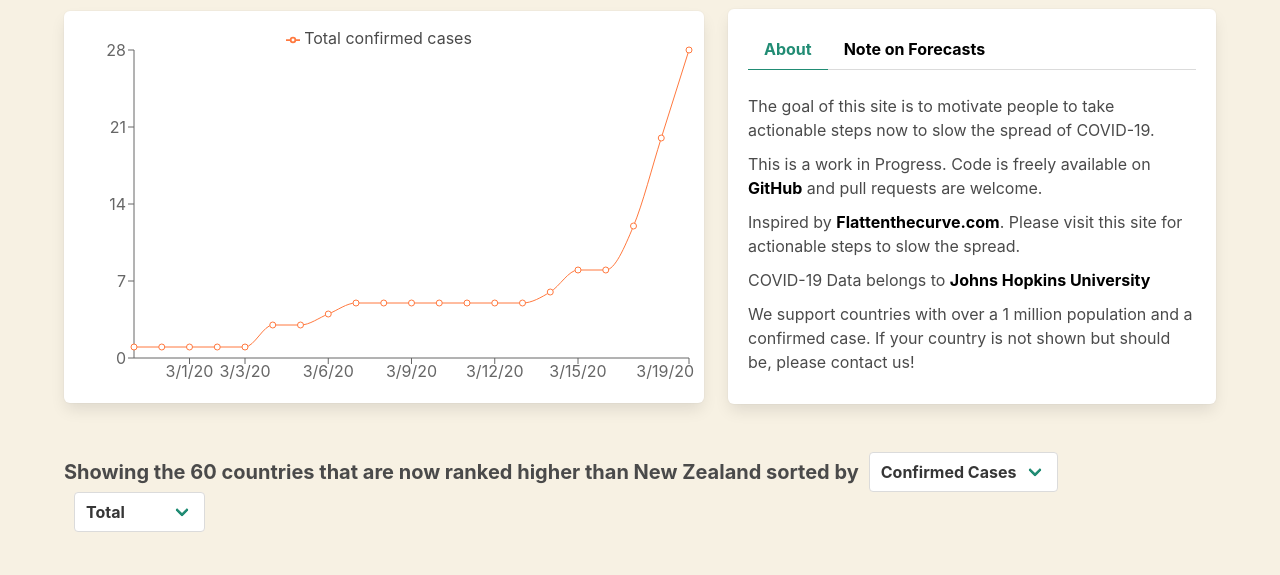
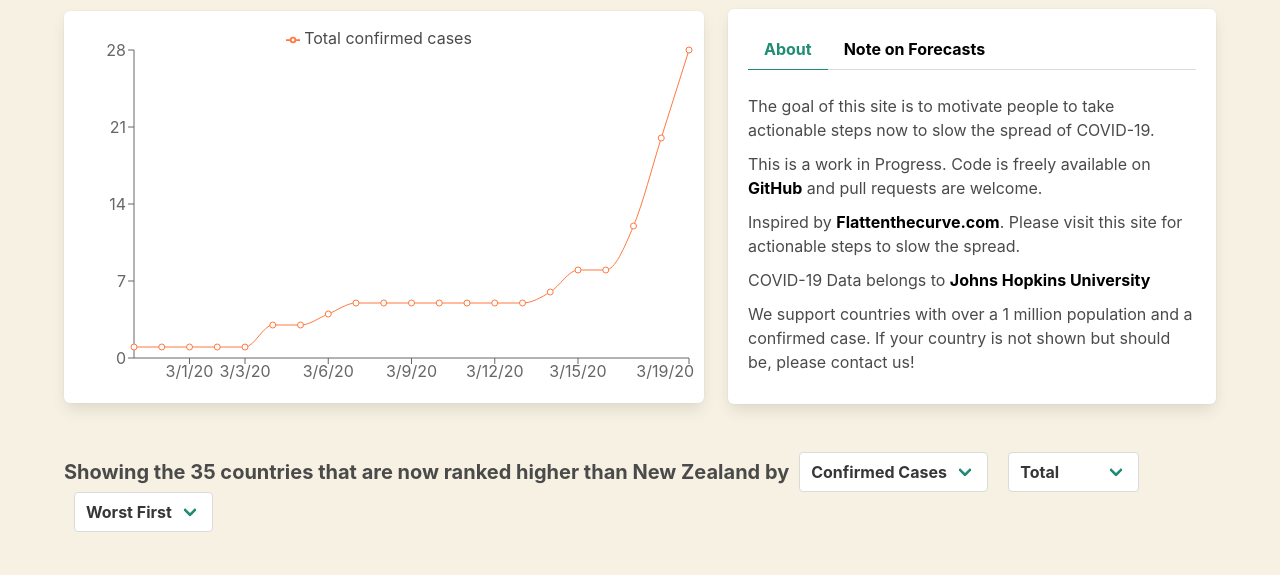
Before and after one commit to carlaiau/flatten-the-curve, a Gatsby site in the folder client/: page / in a window 1280 px wide. Shown: the part 340-915 px from the top of the page. Built offline with nearby package versions, Linux system fonts and the light colour scheme; Gatsby itself is replaced by a stand-in of ours.

Commit message:
Hero into component, getTopCountries now util

```diff
--- /dev/null
+++ b/client/src/components/hero.js
@@ -0,0 +1,34 @@
+import React from 'react'
+
+const Hero = ({selected_country, countries, changeFn}) => (
+    <section className="hero is-info ">
+      <div className="hero-body">
+        <div className="container">
+          <div className="columns">
+            <div className="column">
+              <h1 className="title">
+                COVID-19: Flatten The Curve
+              </h1>
+              <p className="subtitle is-size-5">A unique way of showing the importance of early protective measures</p>
+              <p className="is-size-6">Data updated at <strong className="has-text-white">4:13pm March 19 2020 NZT</strong></p>
+            </div>
+            <div className="column is-narrow">
+              <div className="field">
+                <label className="label has-text-white is-size-5">Choose your country</label>
+                <div className="control">
+                  <div className="select is-medium">
+                    <select value={selected_country} onChange={changeFn}>
+                      {countries.map( ({country_name } ) => (
+                        <option key={country_name} value={country_name}>{country_name}</option>
+                      ))}
+                    </select>
+                  </div>
+                </div>
+              </div>
+            </div>
+          </div>
+        </div>
+      </div>
+    </section>
+)
+export default Hero
--- a/client/src/pages/index.js
+++ b/client/src/pages/index.js
@@ -1,8 +1,10 @@
 import React from "react"
 import { graphql} from "gatsby"
+import Hero from "../components/hero"
 import SEO from "../components/seo"
 import Tabs from "../components/tabs"
 import Modal from "../components/modal"
+import GetTopCountries from '../utils/get-top-countries.js'
 
 import 'bulma/css/bulma.css'
 import '../styles/custom.css'
@@ -22,12 +24,14 @@ export default class IndexPage extends React.Component{
       numberFormat: new Intl.NumberFormat(),
       field: 'confirmed',
       per: 'total',
+      sort: 'worst',
       limit: 60,
       modal_open: false,
       active_country: null,
       comparable_country: null,
       width:  800,
-      height: 182
+      height: 182,
+      min_days_ahead: 10 // This is actually meant to be 7
     }
   }
 
@@ -36,7 +40,7 @@ export default class IndexPage extends React.Component{
   }
 
   render(){
-    const {selected_country, countries_in_select_box, countries, field, per, limit} = this.state
+    const {selected_country, countries_in_select_box, countries, field, sort, per, limit} = this.state
 
     let full_field_name = field === 'confirmed' ?
       (per === 'total' ? 'confirmed' : 'confirmed_per_mil') :
@@ -51,77 +55,16 @@ export default class IndexPage extends React.Component{
         active_country.highest = time
     })
 
-    countries.forEach( (country) => {
-      let earliest = {}
-      let highest = {}
-      country.time_series.forEach( (time) => {
-        if(earliest[full_field_name]){
-          if(time[full_field_name] < earliest[full_field_name] && ( time[full_field_name] >= active_country.highest[full_field_name]) )
-            earliest = time
-        }
-        else if(!earliest[full_field_name] && time[full_field_name] >= active_country.highest[full_field_name])
-          earliest = time
-
-        if(highest[full_field_name] && time[full_field_name] > highest[full_field_name])
-          highest = time
-        else if(!highest[full_field_name])
-          highest = time
-      })
-      country.earliest = earliest
-      country.highest = highest
-    })
 
 
-    const the_latest_date = active_country.highest
-
-
-
-
-
-    //sort
-    countries.sort((a, b) => (a.highest[full_field_name] < b.highest[full_field_name]) ? 1 : -1)
-
-
-    // Then choose top
-    const top = countries.filter(
-      c => c.highest[full_field_name] > active_country.highest[full_field_name]
-    ).slice(0, limit)
-
-
-
-    const Hero = () => (
-      <section className="hero is-info ">
-      <div className="hero-body">
-        <div className="container">
-          <div className="columns">
-            <div className="column">
-              <h1 className="title">
-                COVID-19: Flatten The Curve
-              </h1>
-              <p className="subtitle is-size-5">A unique way of showing the importance of early protective measures</p>
-              <p className="is-size-6">Data updated at <strong className="has-text-white">4:13pm March 19 2020 NZT</strong></p>
-            </div>
-            <div className="column is-narrow">
-              <div className="field">
-                <label className="label has-text-white is-size-5">Choose your country</label>
-                <div className="control">
-                  <div className="select is-medium">
-                    <select value={selected_country} onChange={e => this.setState({selected_country: e.target.value})}>
-                      {countries_in_select_box.map( ({country_name, highest_confirmed }) => (
-                        <option key={country_name} value={country_name}>{country_name}</option>
-                      ))}
-                    </select>
-                  </div>
-                </div>
-              </div>
-            </div>
-          </div>
-        </div>
-      </div>
-    </section>
-    )
-
-
+    const top = GetTopCountries({
+      countries,
+      active_country,
+      field: full_field_name,
+      min_days_ahead: this.state.min_days_ahead,
+      sort,
+      limit
+    })
 
     const Graph = () => {
       const filteredData = this.state.field == 'confirmed' ? active_country.time_series.filter(t => parseInt(t.confirmed) > 0) : active_country.time_series.filter(t => parseInt(t.deaths) > 0)
@@ -155,7 +98,7 @@ export default class IndexPage extends React.Component{
     return (
       <React.Fragment>
         <SEO title="Home" />
-        <Hero/>
+        <Hero countries={countries_in_select_box} selected_country={selected_country} changeFn={ (e) => this.setState({selected_country: e.target.value}) }/>
 
 
 
@@ -171,7 +114,9 @@ export default class IndexPage extends React.Component{
                   </span>
                 </p>
 
-                <div className="box" style={{padding: '10px'}}><Graph /></div>
+                <div className="box" style={{padding: '10px'}}>
+                  <Graph />
+                </div>
               </div>
               <div className="column">
                 <div className="field is-grouped is-horizontal">
@@ -204,7 +149,7 @@ export default class IndexPage extends React.Component{
               <div className="column">
                 <div className="title-with-inputs" style={{marginBottom: '10px'}}>
                   <p className="is-size-5">
-                    Showing the {top.length} countr{top.length === 1? 'y': 'ies'} that are now ranked higher than {active_country.country_name} sorted by
+                    Showing the {top.length} countr{top.length === 1? 'y': 'ies'} that are now ranked higher than {active_country.country_name} by
                   </p>
                   <div className="field is-grouped is-horizontal">
                     <div className="control">
@@ -222,6 +167,16 @@ export default class IndexPage extends React.Component{
                         <select value={this.state.per} onChange={e => this.setState({per: e.target.value})}>
                           <option value="total">Total</option>
                           <option value="per_million">Per Millon</option>
+                        </select>
+                      </div>
+                    </div>
+                  </div>
+                  <div className="field is-grouped is-horizontal">
+                    <div className="control">
+                      <div className="select">
+                        <select value={this.state.sort} onChange={e => this.setState({sort: e.target.sort})}>
+                          <option value="worst">Worst First</option>
+                          <option value="best">Best First</option>
                         </select>
                       </div>
                     </div>
--- /dev/null
+++ b/client/src/utils/get-top-countries.js
@@ -0,0 +1,42 @@
+
+// This utility function returns the top countries after filtering depending on the field to sort, which country is active
+// And the minimum days that the country has needed to been infected since the active countires infection level.
+// min_days_ahead works if it set off by 3. Not sure what is going on here, but will resolve at some point
+const GetTopCountries = ({countries, active_country, min_days_ahead = 10, field, sort, limit}) => {
+    countries.forEach( (country) => {
+        let earliest = {}
+        let highest = {}
+        let index_when_exceeds_active = 0
+
+        country.time_series.forEach( (time, i) => {
+          if( earliest.hasOwnProperty(field) ){
+            if(time[field] < earliest[field] && ( time[field] >= active_country.highest[field]) ){
+              earliest = time
+              index_when_exceeds_active = i
+            }
+          }
+          else if(! earliest.hasOwnProperty(field) && time[field] >= active_country.highest[field]){
+            earliest = time
+            index_when_exceeds_active = i
+          }
+
+          if( highest.hasOwnProperty(field) && time[field] > highest[field] )
+            highest = time
+          else if(! highest.hasOwnProperty(field) )
+            highest = time
+        })
+        country.earliest = earliest
+        country.highest = highest
+        country.days_ahead_of_active = country.time_series.length  - index_when_exceeds_active
+
+    })
+
+    return countries
+    .filter(    (c) => c.days_ahead_of_active >= min_days_ahead )
+    .sort(      (a, b) => (a.highest[field] < b.highest[field]) ? (sort == 'worst' ? 1 : -1) : (sort == 'worst' ? -1 : 1) )
+    .filter(    (c) => c.highest[field] > active_country.highest[field] )
+    .slice(0, limit)
+
+}
+
+export default GetTopCountries
```
